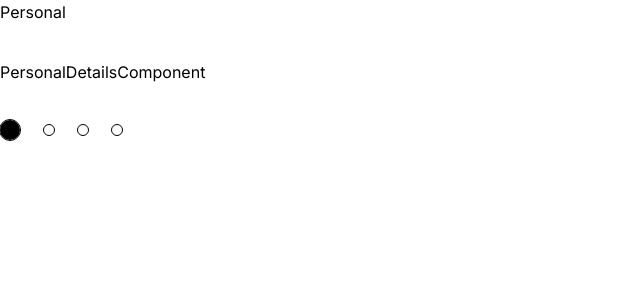
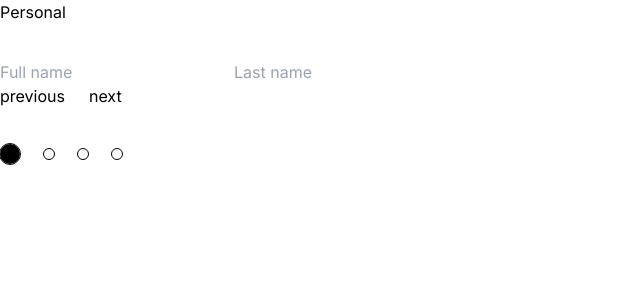
Before and after one commit to benwainaina/multi-step-form-in-react, a Next.js app: page /auth/signup in a window 1280 px wide. Shown: the top 300 px of the page, without its empty margins (0-640 px from the left). Built offline with nearby package versions, Linux system fonts and the light colour scheme.

Commit message:
handle to and fro navigation and patching the forms

```diff
--- a/src/app/auth/signup/page.tsx
+++ b/src/app/auth/signup/page.tsx
@@ -5,8 +5,8 @@ import { ContactComponent } from "./views/contact/Contact.component";
 import { ExperienceComponent } from "./views/experience/Experience.component";
 import { AgreeTNCComponent } from "./views/agree-tnc/AgreeTNC.component";
 import { useMultistepForm } from "@/app/shared/useMultistepForm";
-import { useCallback, useEffect } from "react";
-import { IMultiStep } from "@/app/shared/interfaces";
+import { useEffect, useState } from "react";
+import { IMultiStep, TNavigateDirection } from "@/app/shared/interfaces";
 
 const signupSteps: Array<IMultiStep> = [
   { key: "personal", label: "Personal" },
@@ -20,43 +20,40 @@ export default function Signup() {
    * hooks
    */
   const {
+    getForm,
     currentFormStep,
-    setActiveStep,
+    setActiveStepIndex,
     selectInitialFields,
     registerAvailableSteps,
+    availableSteps,
+    onCurrentStepIsValid,
+    currentStepIsValid,
+    onViewFieldChange,
   } = useMultistepForm();
 
   /**
    * effects
    */
   useEffect(() => {
-    // register all the available steps
+    /**
+     * register all the available steps
+     */
     registerAvailableSteps(signupSteps);
+  }, []);
 
-    // set initial active step
-    setActiveStep(0);
-  }, [setActiveStep, registerAvailableSteps]);
-
-  /**
-   *
-   * handlers
-   */
-  const onViewFieldChange = (view: string, field: string, value: string) => {
+  useEffect(() => {
     /**
-     * when the value of a view changes, we can then update the larger
-     * form
+     * now set the initial active step once available steps have been
+     * registered
      */
-    console.log("view", view);
-    console.log("field", field);
-    console.log("value", value);
-  };
+    setActiveStepIndex(0);
+  }, [availableSteps]);
 
   /**
    *
    * returns the current step to render
    */
   const returnStepToRender = () => {
-    console.log("currentFormStep", currentFormStep);
     switch (currentFormStep?.key) {
       case "agreeTnc":
         return <AgreeTNCComponent />;
@@ -71,34 +68,116 @@ export default function Signup() {
             onViewFieldChange={(view: string, field: string, value: string) =>
               onViewFieldChange(view, field, value)
             }
+            onStepValidityChange={(isValid: boolean) => {
+              console.log("1", isValid);
+              onCurrentStepIsValid(isValid);
+            }}
           />
         );
     }
   };
 
+  /**
+   * when the form is submitted, get the form fields from the
+   * multi-step form
+   */
+  const onSubmitForm = () => {
+    const formFields = getForm();
+    console.log("formFields", formFields);
+  };
+
   return (
-    currentFormStep && (
-      <div style={{ display: "flex", flexDirection: "column", rowGap: 36 }}>
-        <HeaderComponent activeStep={currentFormStep} />
-        <div>{returnStepToRender()}</div>
-        <FooterComponent
+    <div style={{ display: "flex", flexDirection: "column", rowGap: 36 }}>
+      <HeaderComponent activeStep={currentFormStep} />
+      <div>
+        {returnStepToRender()}
+        <NavigationComponent
+          availabelSteps={signupSteps}
           activeStep={currentFormStep}
-          availableSteps={signupSteps}
+          onNextStep={(nextStepIndex: number) =>
+            setActiveStepIndex(nextStepIndex)
+          }
+          onSubmit={() => onSubmitForm()}
+          currentStepIsValid={currentStepIsValid}
         />
       </div>
-    )
+      <FooterComponent
+        activeStep={currentFormStep}
+        availableSteps={signupSteps}
+      />
+    </div>
   );
 }
 
-const HeaderComponent = ({ activeStep }: { activeStep: IMultiStep }) => {
-  return <div>{activeStep.label}</div>;
+const HeaderComponent = ({ activeStep }: { activeStep?: IMultiStep }) => {
+  return <div>{activeStep?.label}</div>;
+};
+
+const NavigationComponent = ({
+  availabelSteps,
+  activeStep,
+  onNextStep,
+  onSubmit,
+  currentStepIsValid,
+}: {
+  availabelSteps: Array<IMultiStep>;
+  activeStep?: IMultiStep;
+  onNextStep: Function;
+  onSubmit: Function;
+  currentStepIsValid?: boolean;
+}) => {
+  /**
+   * states
+   */
+  const [currentStepIndex, setCurrentStepIndex] = useState<number>(0);
+
+  /**
+   * effects
+   */
+  useEffect(() => {
+    setCurrentStepIndex(
+      availabelSteps.findIndex((step) => step.key === activeStep?.key)
+    );
+  }, [activeStep, availabelSteps]);
+
+  /**
+   * handlers
+   */
+  const onNavigateClick = (direction: TNavigateDirection) => {
+    if (direction === "previous") {
+      onNextStep(currentStepIndex - 1);
+    } else {
+      if (currentStepIndex !== availabelSteps.length - 1) {
+        onNextStep(currentStepIndex + 1);
+      } else {
+        onSubmit();
+      }
+    }
+  };
+
+  return (
+    <div style={{ display: "flex", columnGap: 24 }}>
+      <button
+        disabled={currentStepIndex === 0}
+        onClick={() => onNavigateClick("previous")}
+      >
+        previous
+      </button>
+      <button
+        disabled={!currentStepIsValid}
+        onClick={() => onNavigateClick("next")}
+      >
+        {currentStepIndex === availabelSteps.length - 1 ? "submit" : "next"}
+      </button>
+    </div>
+  );
 };
 
 const FooterComponent = ({
   activeStep,
   availableSteps,
 }: {
-  activeStep: IMultiStep;
+  activeStep?: IMultiStep;
   availableSteps: Array<IMultiStep>;
 }) => {
   return (
@@ -106,11 +185,11 @@ const FooterComponent = ({
       {availableSteps.map((step) => (
         <div
           style={{
-            width: step.key === activeStep.key ? 20 : 10,
-            height: step.key === activeStep.key ? 20 : 10,
+            width: step.key === activeStep?.key ? 20 : 10,
+            height: step.key === activeStep?.key ? 20 : 10,
             outline: "1px solid",
             borderRadius: 20,
-            backgroundColor: step.key === activeStep.key ? "black" : "",
+            backgroundColor: step.key === activeStep?.key ? "black" : "",
           }}
           key={step.key}
         ></div>
--- a/src/app/auth/signup/views/personal-details/PersonalDetails.component.tsx
+++ b/src/app/auth/signup/views/personal-details/PersonalDetails.component.tsx
@@ -1,10 +1,11 @@
-import { IDynamicFields, IMultiStepParam } from "@/app/shared/interfaces";
+import { IMultiStepParam } from "@/app/shared/interfaces";
 import { useBaseStep } from "@/app/shared/useBaseStep";
 import { useEffect } from "react";
 
 export const PersonalDetailsComponent = ({
   selectInitialFields,
   onViewFieldChange,
+  onStepValidityChange,
 }: IMultiStepParam) => {
   /**
    * constants
@@ -14,13 +15,8 @@ export const PersonalDetailsComponent = ({
   /**
    * hooks
    */
-  const {
-    patchForm,
-    updateFormField,
-    registerFormFields,
-    stepIsValid,
-    setViewName,
-  } = useBaseStep();
+  const { patchForm, updateFormField, registerFormFields, stepIsValid, form } =
+    useBaseStep();
 
   /**
    * effects
@@ -30,20 +26,48 @@ export const PersonalDetailsComponent = ({
     /**
      * when the component intializes, initialize the form
      */
-    setViewName(viewName);
+
     registerFormFields(
       {
         firstname: "",
         lastname: "",
       },
-      ["firstname", "lastname"]
+      { firstname: "", lastname: "" }
     );
     patchForm(selectInitialFields(viewName));
-  }, [selectInitialFields, setViewName, registerFormFields, patchForm]);
+  }, []);
+
+  useEffect(() => {
+    /**
+     * when the step validity changes
+     */
+    if (stepIsValid !== undefined) {
+      onStepValidityChange(stepIsValid);
+    }
+  }, [stepIsValid]);
 
   return (
     <div>
-      <h1>PersonalDetailsComponent</h1>
+      <form>
+        <input
+          type="text"
+          placeholder="Full name"
+          value={form.firstname}
+          onChange={({ target: { value: newTextValue } }) => {
+            updateFormField("firstname", newTextValue);
+            onViewFieldChange(viewName, "firstname", newTextValue);
+          }}
+        />
+        <input
+          type="text"
+          placeholder="Last name"
+          value={form.lastname}
+          onChange={({ target: { value: newTextValue } }) => {
+            updateFormField("lastname", newTextValue);
+            onViewFieldChange(viewName, "lastname", newTextValue);
+          }}
+        />
+      </form>
     </div>
   );
 };
--- a/src/app/shared/useBaseStep.ts
+++ b/src/app/shared/useBaseStep.ts
@@ -8,27 +8,31 @@ export const useBaseStep = () => {
   const [form, setForm] = useState<IDynamicFields>({});
   const [requiredFields, setRequiredFields] = useState<IDynamicFields>({});
   const [stepIsValid, setStepIsValid] = useState<boolean>();
-  const [stepName, setStepName] = useState<string>("");
+  const [formIsDirty, setFormIsDirty] = useState<boolean>(false);
 
   /**
    * effects
    */
   useEffect(() => {
     /**
-     * check for the validity of a form
+     * check for the validity of a form only if it has been changes
      */
-
-    for (const field in form) {
-      if (field in requiredFields) {
-        if (!form[field]) {
-          setStepIsValid(false);
-          break;
-        } else {
-          setStepIsValid(true);
+    if (formIsDirty) {
+      let _stepIsValid = true;
+      console.log("form", form);
+      for (const field in form) {
+        if (field in requiredFields) {
+          if (!form[field]) {
+            _stepIsValid = false;
+            break;
+          } else {
+            _stepIsValid = true;
+          }
         }
       }
+      setStepIsValid(_stepIsValid);
     }
-  }, [form, requiredFields]);
+  }, [form, requiredFields, formIsDirty]);
 
   /**
    * handlers
@@ -51,7 +55,7 @@ export const useBaseStep = () => {
       ...form,
       [field]: value,
     });
-    onViewFieldChange(stepName, field, value);
+    setFormIsDirty(true);
   };
 
   /**
@@ -75,21 +79,12 @@ export const useBaseStep = () => {
     value: string
   ) => ({ viewName, fieldName, value });
 
-  /**
-   * sets the view, but in a cached callback, because we do not want to
-   * trigger multiple re-renders
-   */
-  const setViewName = useCallback(
-    (viewName: string) => setStepName(viewName),
-    []
-  );
-
   return {
-    setViewName,
     patchForm,
     updateFormField,
     registerFormFields,
     stepIsValid,
     onViewFieldChange,
+    form,
   };
 };
--- a/src/app/shared/useMultistepForm.ts
+++ b/src/app/shared/useMultistepForm.ts
@@ -8,6 +8,7 @@ export const useMultistepForm = () => {
   const [formViews, setFormViews] = useState<IDynamicFields>({});
   const [currentFormStep, setCurrentFormStep] = useState<IMultiStep>();
   const [availableSteps, setAvailableSteps] = useState<Array<IMultiStep>>([]);
+  const [currentStepIsValid, setCurrentStepIsValid] = useState<boolean>();
 
   /**
    * handlers
@@ -34,7 +35,7 @@ export const useMultistepForm = () => {
   /**
    * sets the active step
    */
-  const setActiveStep = (stepIndex: number) => {
+  const setActiveStepIndex = (stepIndex: number) => {
     setCurrentFormStep(availableSteps[stepIndex]);
   };
 
@@ -61,12 +62,33 @@ export const useMultistepForm = () => {
    */
   const selectInitialFields = (view: string) => formViews[view];
 
+  /**
+   * when the value of a view changes, we can then update the larger
+   * form
+   */
+  const onViewFieldChange = (view: string, field: string, value: string) =>
+    setFormViews({
+      ...formViews,
+      [view]: {
+        ...formViews[view],
+        [field]: value,
+      },
+    });
+
+  const onCurrentStepIsValid = (validity: boolean) => {
+    setCurrentStepIsValid(validity);
+  };
+
   return {
     getForm,
     currentFormStep,
     registerView,
     registerAvailableSteps,
-    setActiveStep,
+    setActiveStepIndex,
     selectInitialFields,
+    availableSteps,
+    onCurrentStepIsValid,
+    currentStepIsValid,
+    onViewFieldChange,
   };
 };
```
Also changed, not shown: src/app/shared/interfaces.ts (+20 -0 lines).
